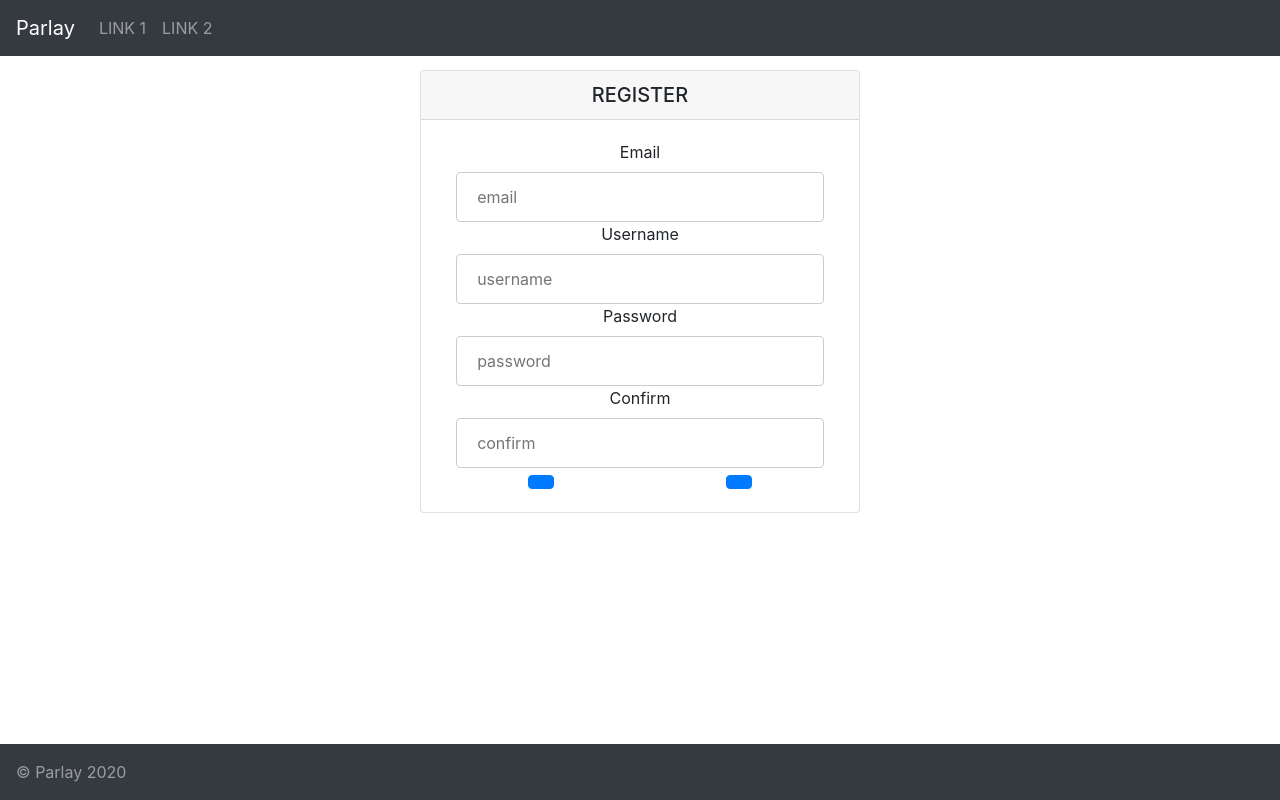
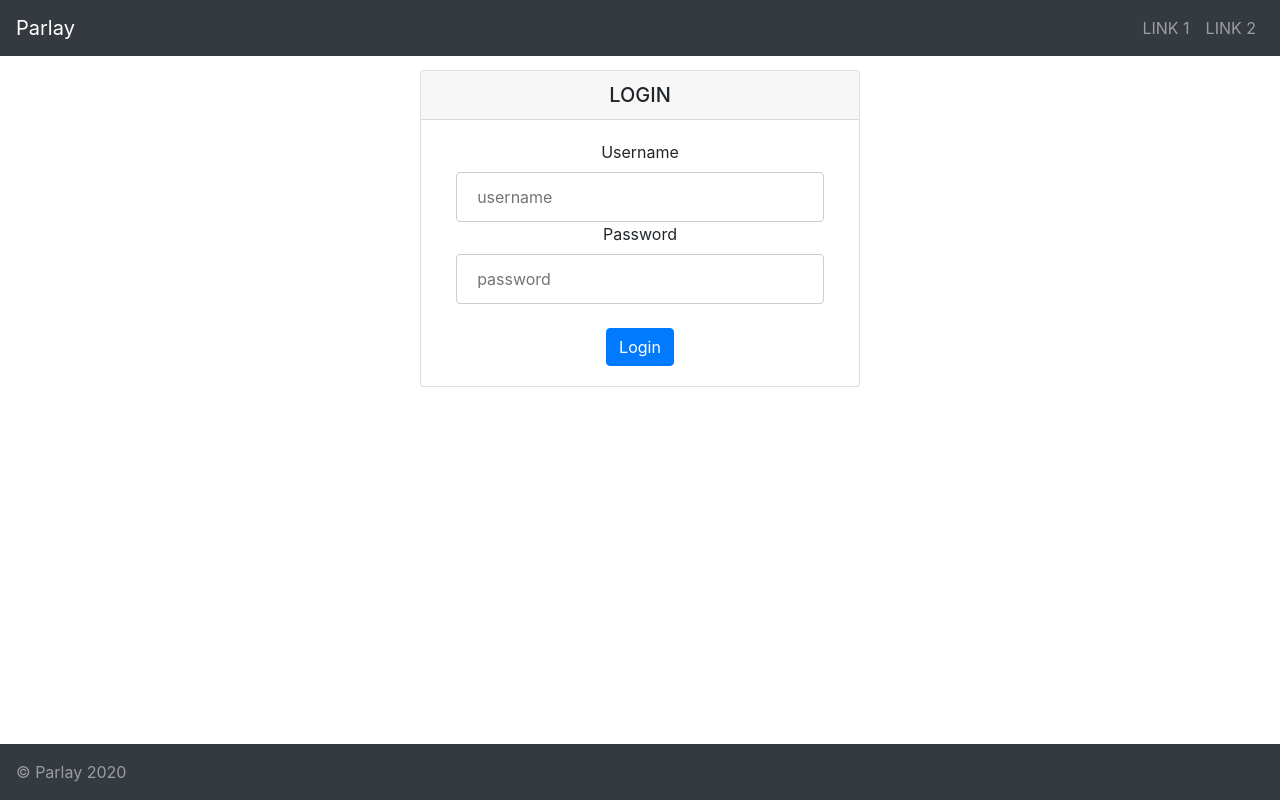
Before and after one commit to briandidthat/parlay, a React (Create React App) app: page /auth in a window 1280 px wide. Built offline with nearby package versions, Linux system fonts and the light colour scheme.

Commit message:
fix navbar and register button

```diff
--- a/src/App.js
+++ b/src/App.js
@@ -1,5 +1,6 @@
 import React from "react";
 import { BrowserRouter as Router, Switch, Route } from "react-router-dom";
+import { PrivateRoute } from "./utils/Helpers";
 import { Auth, Home, Error } from "./Pages";
 import { Footer, Header } from "./Components/Navbar";
 import "./App.css";
@@ -11,7 +12,7 @@ function App() {
       <div id="content">
         <Router>
           <Switch>
-            <Route exact path="/" component={Home} />
+            <PrivateRoute exact path="/" component={Home} />
             <Route exact path="/auth" component={Auth} />
             <Route component={Error} />
           </Switch>
--- a/src/Components/Forms/index.js
+++ b/src/Components/Forms/index.js
@@ -46,9 +46,12 @@ export function LoginForm() {
                 ) : null}
               </Col>
             </Row>
+            <br />
             <Row>
               <Col>
-                <Button type="submit" value="Login" />
+                <Button type="submit">
+                  Login
+                </Button>
               </Col>
             </Row>
           </Form>
@@ -134,12 +137,12 @@ export function RegistrationForm() {
                 ) : null}
               </Col>
             </Row>
+            <br />
             <Row>
               <Col>
-                <Button type="submit" variant="primary" value="Register" />
-              </Col>
-              <Col>
-                <Button type="button" variant="primary" value="Login" />
+                <Button type="submit" variant="primary">
+                  Register
+                </Button>
               </Col>
             </Row>
           </Form>
--- a/src/Components/Navbar/index.js
+++ b/src/Components/Navbar/index.js
@@ -6,7 +6,7 @@ export const Header = () => (
     <Navbar.Brand>Parlay</Navbar.Brand>
     <Navbar.Toggle aria-controls="responsive-navbar-nav" />
     <Navbar.Collapse className="justify-content-end" id="responsive-navbar-nav">
-      <Nav className="mr-auto">
+      <Nav className="justify-content-end">
         <Nav.Link eventKey="link1">LINK 1</Nav.Link>
         <Nav.Link eventKey="link2">LINK 2</Nav.Link>
       </Nav>
@@ -14,7 +14,6 @@ export const Header = () => (
   </Navbar>
 );
 
-
 export const Footer = () => (
   <Navbar fixed="bottom" bg="dark" variant="dark">
     <Navbar.Text>&copy; Parlay 2020</Navbar.Text>
--- a/src/Pages/Auth/index.js
+++ b/src/Pages/Auth/index.js
@@ -3,7 +3,7 @@ import React, { useState } from "react";
 import { RegistrationForm, LoginForm } from "../../Components/Forms";
 
 export default function Authentication() {
-  const [login] = useState(false);
+  const [login] = useState(true);
 
   return (
     <div className="col d-flex justify-content-center">
--- /dev/null
+++ b/src/utils/Helpers.js
@@ -0,0 +1,20 @@
+import React from "react";
+import { Redirect, Route } from "react-router-dom";
+
+export const PrivateRoute = ({ component, ...rest }) => (
+  <Route
+    {...rest}
+    render={(props) =>
+      sessionStorage.getItem("token") ? (
+        React.createElement(component, props)
+      ) : (
+        <Redirect
+          to={{
+            pathname: "/auth",
+            state: { from: props.location },
+          }}
+        />
+      )
+    }
+  />
+);
```
